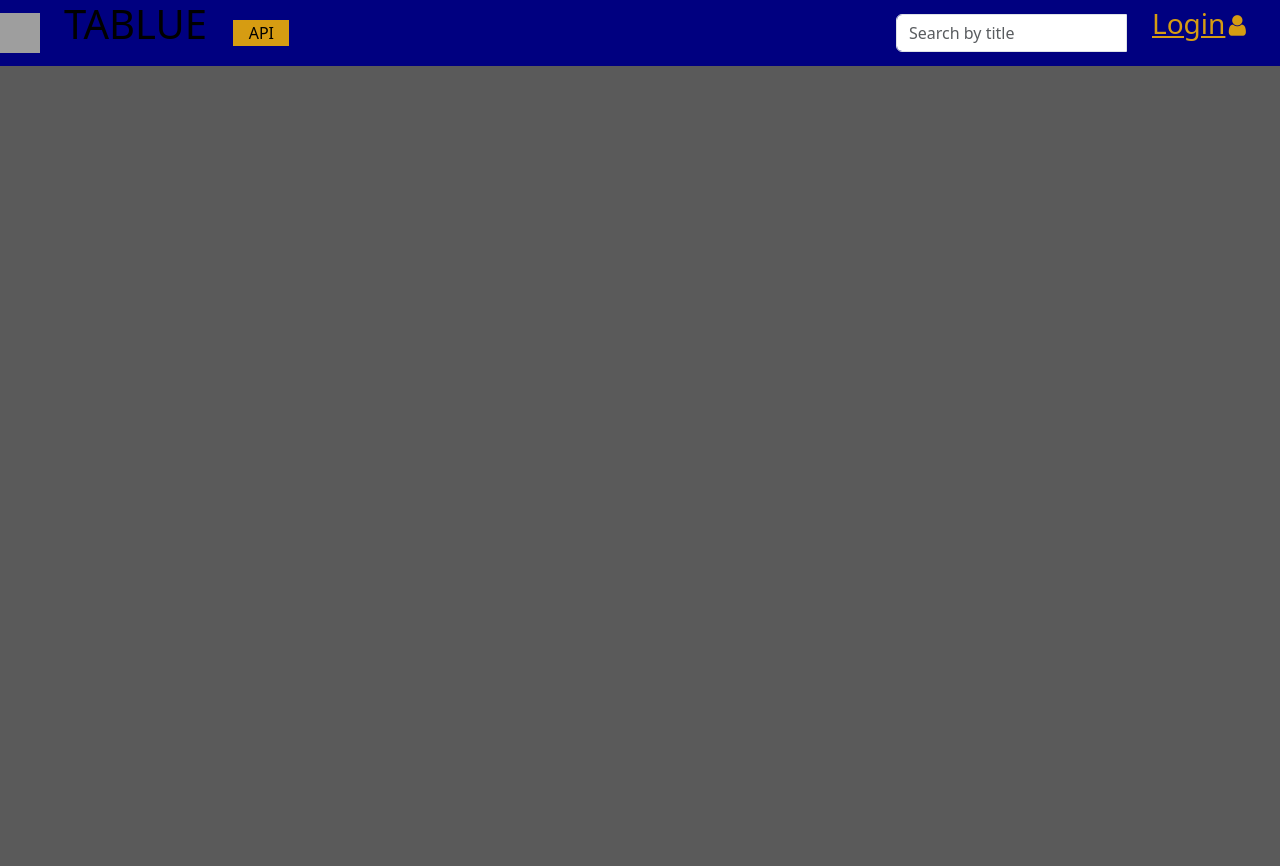
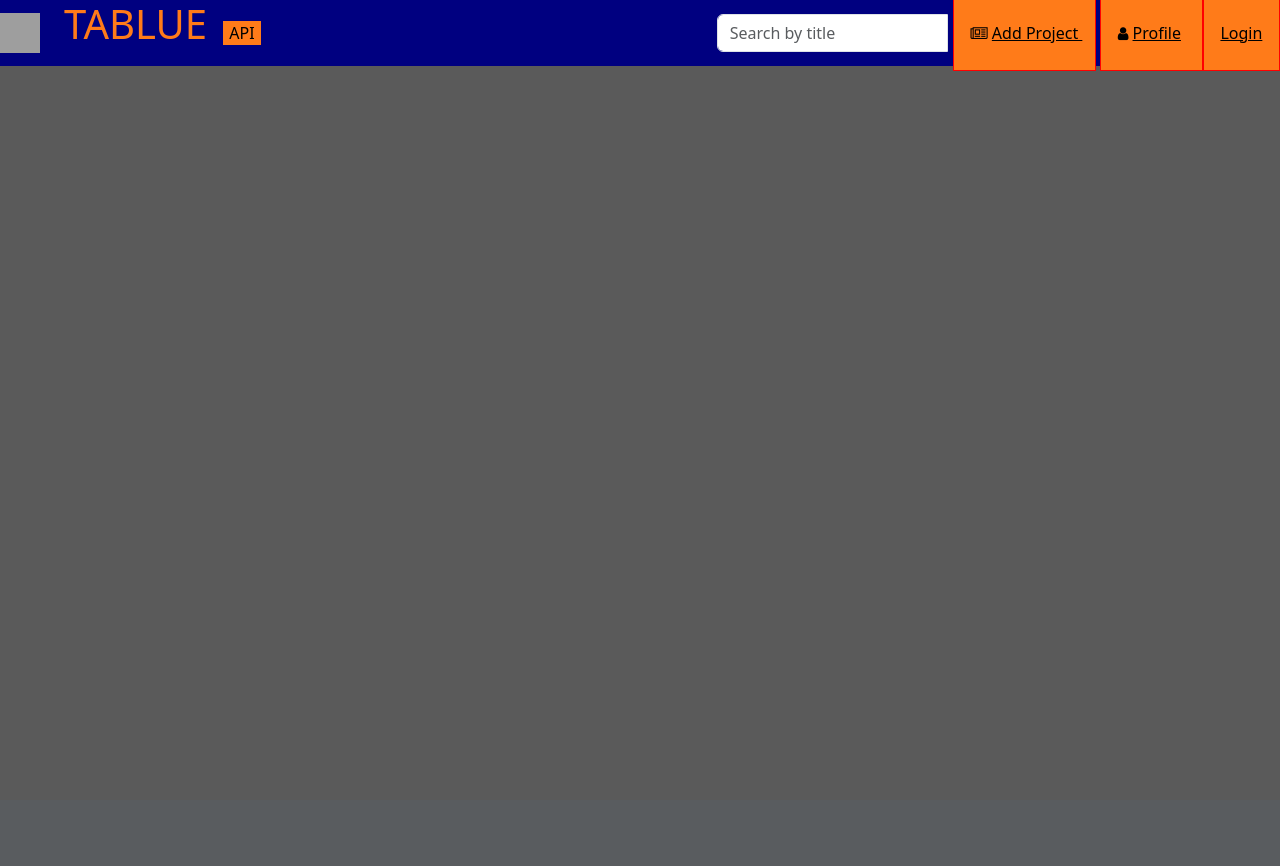
Before and after one commit to GLouisG/tablue, a Django app: page / in a window 1280 px wide. After the commit the page ends 71 px from the top, so only its background shows below. Run offline with Django 3.2, Linux system fonts and the light colour scheme; data that the repository does not hold is empty; some libraries are stand-ins or nearby versions; grey boxes are pictures that could not be loaded.

Commit message:
make site more user friendly

```diff
--- a/design/templates/base.html
+++ b/design/templates/base.html
@@ -15,7 +15,7 @@
   {% endblock %}
   <link rel="stylesheet" href="https://cdnjs.cloudflare.com/ajax/libs/font-awesome/4.7.0/css/font-awesome.css">
 </head>
-<body>
+<body class="contbody">
     {% include "navbar.html" %}
 
     {% block content %}
--- a/design/templates/index.html
+++ b/design/templates/index.html
@@ -38,10 +38,14 @@
 
 <style>
   @import url("https://fonts.googleapis.com/css2?family=Poppins:weight@100;200;300;400;500;600;700;800&display=swap");
-
-  body{
-      height: 100vh;
-      width: 100vw;
+  *{
+    margin: 0px;
+    padding: 0%;
+  }
+  .contbody{
+      height: 100%;
+      width: 100%;
+      background-color:#5a5a5a;
   }
   .container-fluid{
       background-color:#5a5a5a;
@@ -49,6 +53,12 @@
       font-weight: 300;
       height: 100%;
       width: 100%;
+
+      display:block;
+      top:0px;
+
+      left:0px;
+      z-index:-1;
 
   }
 
--- a/design/templates/navbar.html
+++ b/design/templates/navbar.html
@@ -8,7 +8,7 @@
   <link rel="stylesheet" href="https://cdnjs.cloudflare.com/ajax/libs/font-awesome/4.7.0/css/font-awesome.css">
   <script src="https://cdnjs.cloudflare.com/ajax/libs/mdbootstrap/4.4.1/js/mdb.min.js"></script>
 </head>
-<body>
+<body class="navbod">
   <nav class="navbar">
       <a class="navbar-brand" href="{%url 'home'%}">
         <img src="https://i.dlpng.com/static/png/6522709_preview.png" style="width: 40px; height: 40px;" alt="">
@@ -37,56 +37,81 @@
 
         </form>
       </div>
-      <div class="navbar-nav">
+      <!--  <div class="">
+        <ul class="navlinkss nav navbar-nav navbar-expand-lg">
+          <li>
+            <a href="{%url 'new_proj'%}">
+              <i class="fa fa-pager" style="font-size:24px; color: #FF7B19"></i>Add Project
+            </a>
+          </li>
+          <li>
             <a class="login" href="/accounts/login">
             <h3 >Login</h3>
             </a>
+            </li>
+
+            <li>
               <a class="prof" href="{% url 'you' %}">
-            <i class="fa fa-user" style="font-size:24px; color: #D69C12"></i>
+                <i class="fa fa-user" style="font-size:24px; color: #FF7B19"></i>Profile
               </a>
+            </li>
+        </ul>
+      </div> -->
+  <div style="display: block;" class="nav navbar-nav links">
+    <p class="par">&nbsp&nbsp&nbsp
+      <i class="fa fa-newspaper-o" style="font-size:15px; color: #000000"></i> <a href="{%url 'new_proj'%}">Add Project </a>
+    &nbsp&nbsp&nbsp</p>
+    <p class="par">&nbsp&nbsp&nbsp
+       <i class="fa fa-user" style="font-size:15px; color: #000000"></i> <a href="{% url 'you' %}">Profile</a> &nbsp&nbsp&nbsp
+    </p>
+    <p class="par">&nbsp&nbsp&nbsp
+        <a href="/accounts/login">Login</a>
+    &nbsp&nbsp&nbsp</p>
   </div>
+
     </nav>
 
 </body>
 <style>
-  /* ul li{
-    list-style-type: none;
+
+  *{
+  margin: 0;
+  padding: 0;
   }
-  li{
-    display:inline;
-    padding: 5px 5px;
-  } */
-  body{
+  nav{
+    background-color: #000080 ;
     position: relative;
-    background-color: #000080 ;
+
   }
   .srch{
     position: absolute;
-    left: 70%;
+    left: 56%;
     width: 20%;
   }
   .logot{
     position: absolute;
     top: 0;
     left: 5%;
+    color: #FF7B19;
   }
-  .login{
-    position: absolute;
-    top: 10%;
-    left: 90%;
+
+  .par{
+    display: inline; border:1px solid red; padding: 8% 0;
+    background-color:  #FF7B19;
+    color: black!important;
   }
-  a{
-    color: #D69C12;
+  .par a{
+    color: black;
   }
   .prof{
-    color: #D69C12;
+    color: #FF7B19;
     position: absolute;
     left: 96%;
     bottom: 40%;
   }
 
   .dropbtn {
-  background-color: #D69C12;
+  background-color: #FF7B19;
   color: rgb(0, 0, 0);
   padding-bottom: 9px, 20px;
   width: 150%;
@@ -97,7 +122,7 @@
 .dropdown {
   position: relative;
   display: inline-block;
-  padding-right: 65%;
+  left: -21%;
 }
 
 .dropdown-content {
@@ -115,6 +140,9 @@
   text-decoration: none;
   display: block;
 }
+li{
+  display: inline;
+}
 
 .dropdown-content a:hover {background-color: #ddd;}
 
--- a/design/templates/project.html
+++ b/design/templates/project.html
@@ -33,13 +33,13 @@
     <div class="row">
       <p>Rated {{ratings.count}} times</p>
       <div class="col-md-4">
-        <p><h4>Usability:</h4>{{usability}}</p>
+        <p><h4>Average Usability:</h4>{{usability}}</p>
       </div>
       <div class="col-md-4">
-        <p><h4>Design:</h4>{{design}}</p>
+        <p><h4>Average Design:</h4>{{design}}</p>
       </div>
       <div class="col-md-4">
-        <p><h4>Content:</h4>{{content}}</p>
+        <p><h4>Average Content:</h4>{{content}}</p>
       </div>
     </div>
 
```
Also changed, not shown: design/templates/you.html (+98 -1 lines). Lines whose indentation alone changed are shown as unchanged.
